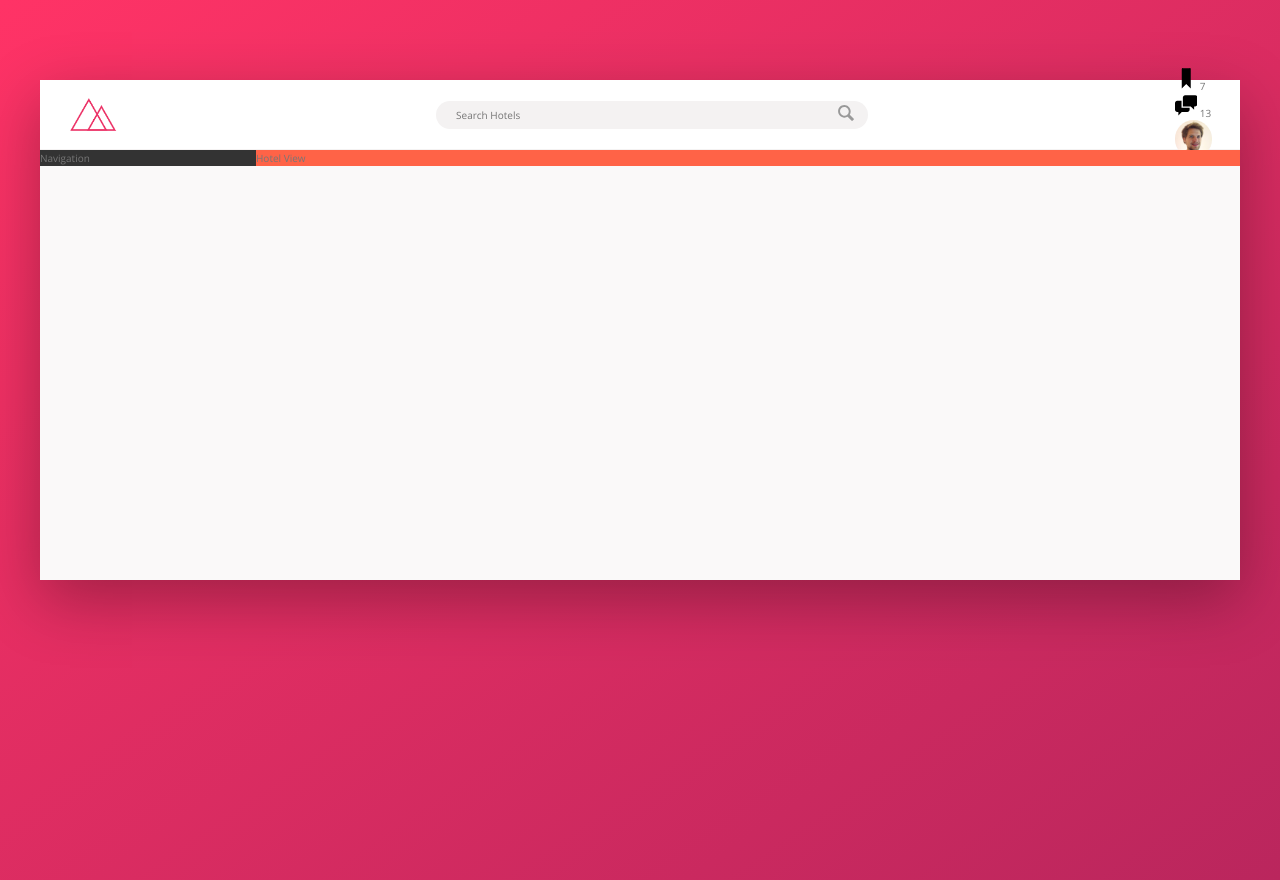
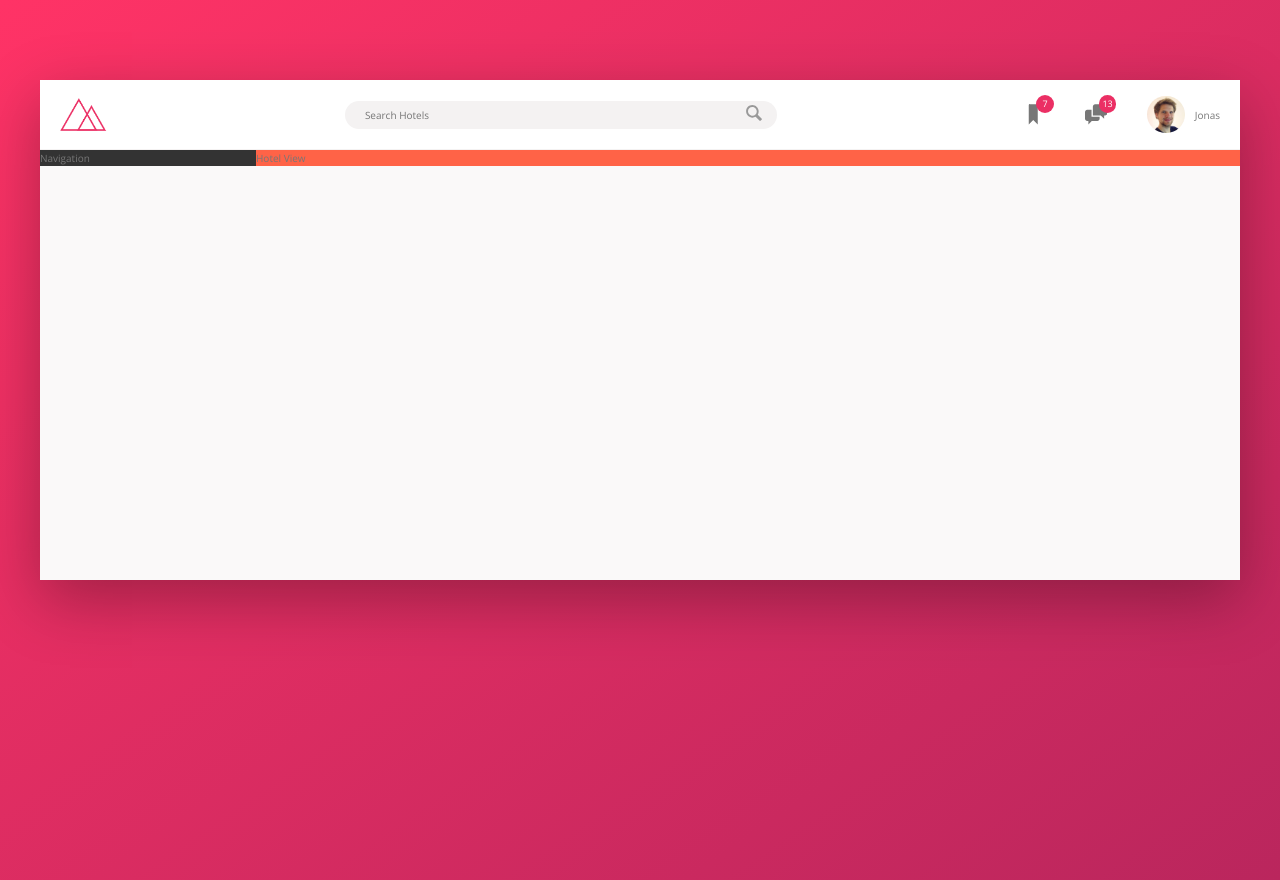
Before and after one commit to ehsanghorbani190/trillo, a website: page index.html in a window 1280 px wide. Drawn offline with nearby package versions, Linux system fonts and the light colour scheme; files that its build step writes are made by us from their sources.

Commit message:
Formated the "User Nav" part of header , Finished the Header of site , fixed some sizes

```diff
--- a/sass/_components.scss
+++ b/sass/_components.scss
@@ -1,7 +1,7 @@
 //Logo Img
 .logo {
 	height: 3.25rem;
-	margin-left: 3rem;
+	margin-left: 2rem;
 }
 ///////////////////////////////////////////
 // Search Box
@@ -59,20 +59,48 @@
 ///////////////////////////////////////////
 //User Navigation
 .user-nav {
+    display: flex;
+    align-items: center;
+    align-self: stretch;//make the container fill 100% of parent's height
+    & > *{
+        padding: 0 2rem ;
+        cursor: pointer;
+        height: 100%;
+        display: flex;
+        transition: all .2s;
+        align-items: center;
+    }
+    & > *:hover{
+        background-color:var(--color-grey-light-2);
+    }
 	&__icon-box {
+        position: relative;
+
 	}
 	&__icon {
 		height: 2.25rem;
-		width: 2.25rem;
+        width: 2.25rem;
+        fill: var(--color-grey-dark-2);
 	}
 	&__notification {
-	}
-	&__user {
-	}
+        font-size: .9rem;
+        height: 1.75rem;
+        width: 1.75rem;
+        border-radius: 100px;
+        background-color: var(--color-primary);
+        color: white;
+        position: absolute;
+        top: 1.5rem;
+        right: 1.1rem;
+        display: flex;
+        justify-content: center;
+        align-items: center;
+    }
+
 	&__user-photo {
 		height: 3.75rem;
 		border-radius: 50%;
-	}
-	&__user-name {
-	}
+        margin-right: 1rem;
+    }
+
 }
```
